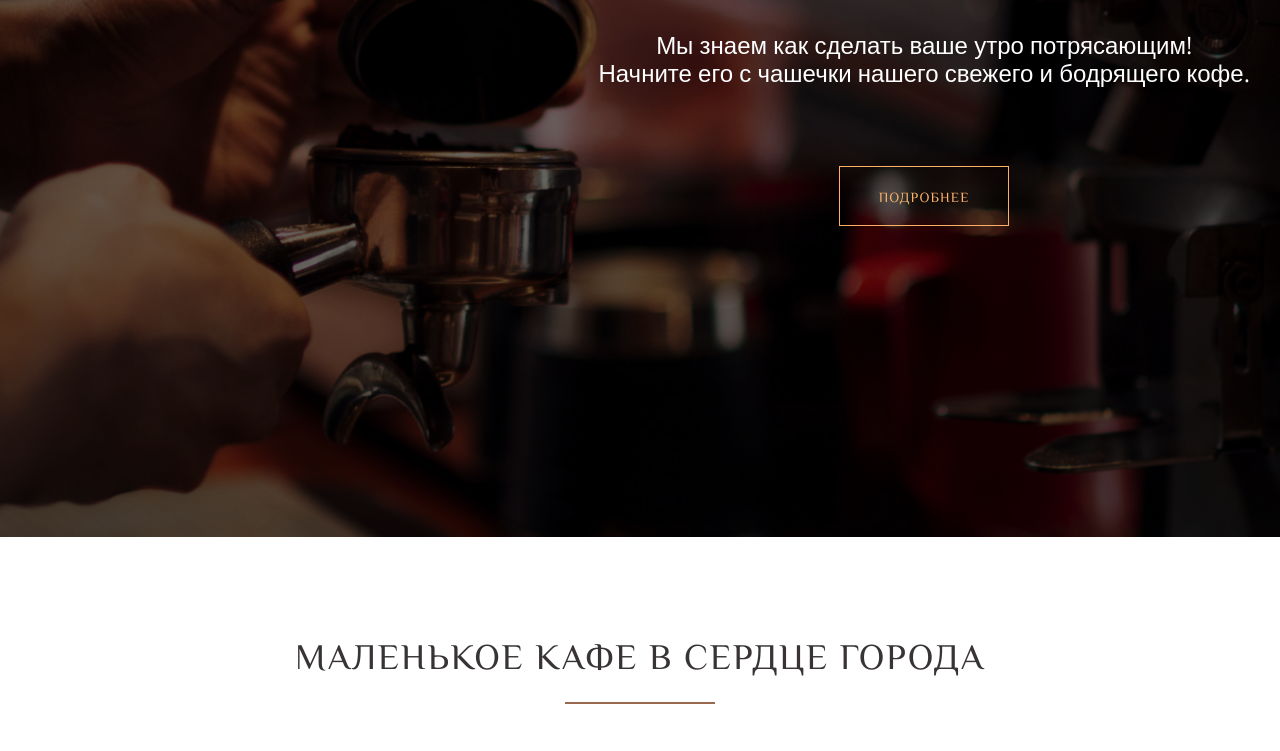
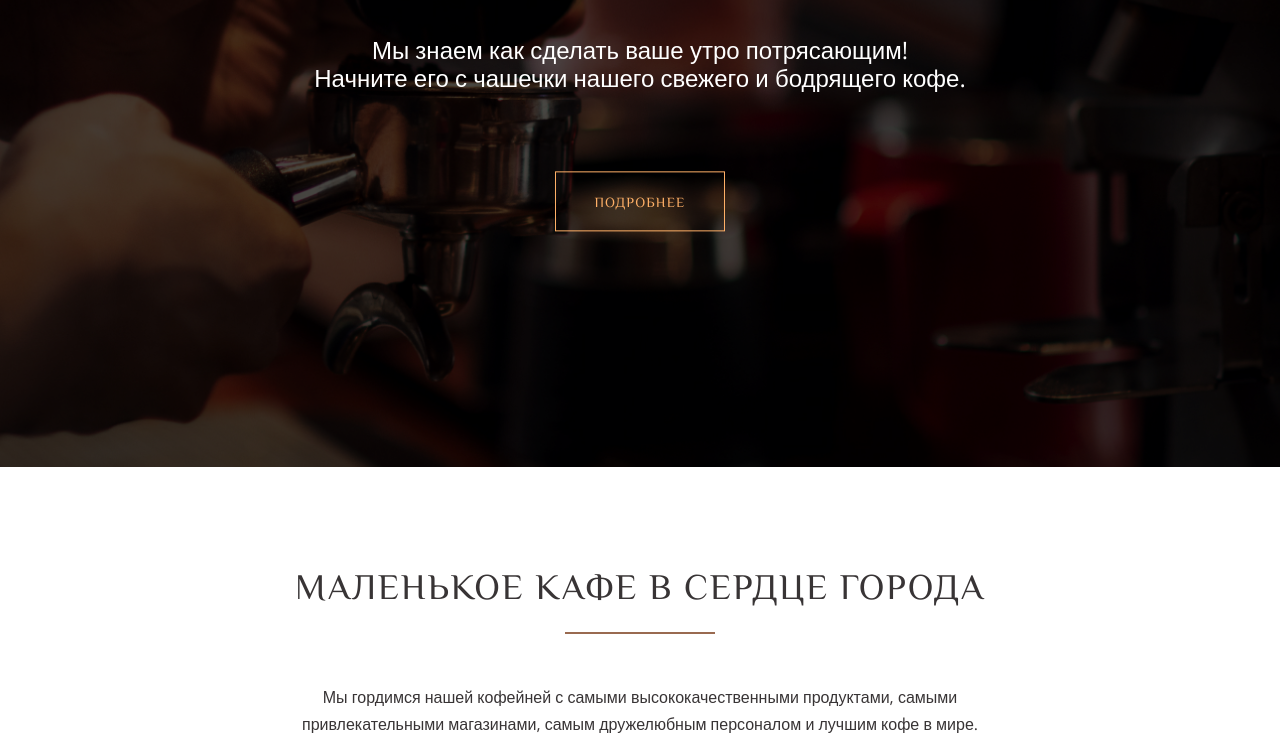
Before and after one commit to SavSandr/Coffeehouse, a website: page index.html in a window 1280 px wide. Shown: the part 333-1084 px from the top of the page. Drawn offline with nearby package versions, Linux system fonts and the light colour scheme.

Commit message:
changed intro__inner

```diff
--- a/app/scss/style.scss
+++ b/app/scss/style.scss
@@ -6,6 +6,10 @@
 .header {
     background-color: #1c0e0f;
     height: 70px;
+    position: absolute;
+    z-index: 3;
+    left: 0;
+    right: 0;
 }
 
 .header__inner {
@@ -79,7 +83,7 @@
     position: relative;
 }
 .intro__bg {
-    background-color: rgba(0, 0, 0, 0.3);
+    background-color: rgba(0, 0, 0, 0.5);
     padding-top: 160px;
     width: 100%;
     height: 100%;
@@ -90,7 +94,11 @@
 }
 .intro__inner {
     position: absolute;
-    right: 30px;
+    right: 0;
+    left: 0;
+    margin: 0 auto;
+    top: 50%;
+    transform: translate(0,-50%);
     text-align: center;
 }
 .intro__title {
@@ -117,11 +125,11 @@
 .intro__subtitle {
     max-width: 725px;
     font-size: 24px;
-    margin-bottom: 80px;
     color: #fff;
     font-weight: 400;
     font-family: "Open Sans", sans-serif;
     font-weight: 300;
+    margin: 0 auto 80px;
 }
 .intro__btn {
     border: 1px solid $gold;
```
Also changed, not shown: app/css/style.min.css.
